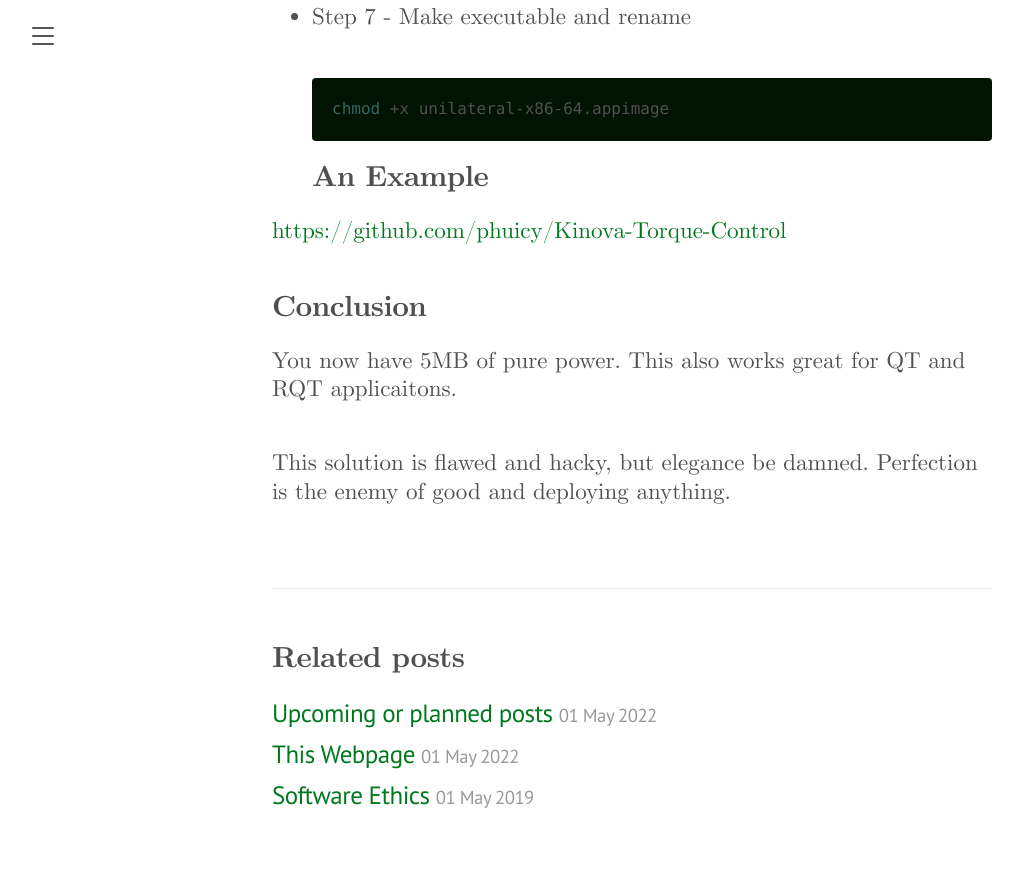
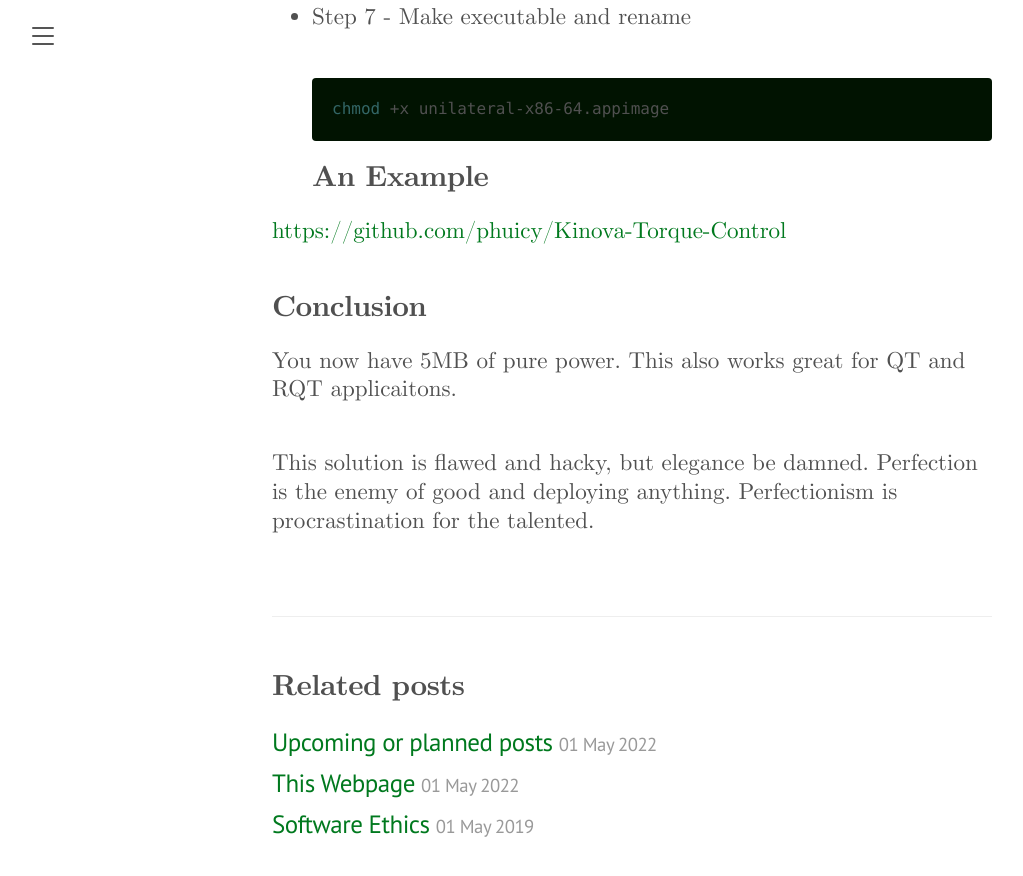
Before and after one commit to phuicy/web, a Jekyll site: the page built from _posts/2022-05-31-AppImages.md, in a window 1280 px wide and 900 px high, scrolled down 6600 px. Shown: the top 876 px of the window, without its empty margins (8-1031 px from the left). Built offline with Jekyll 4.4.1, drawn with Linux system fonts in a browser that asks for light colours.

Commit message:
Update 2022-05-31-AppImages.md

```diff
--- a/_posts/2022-05-31-AppImages.md
+++ b/_posts/2022-05-31-AppImages.md
@@ -170,5 +170,6 @@ DDS (Data Distribution System) is a middleware standard that aims to enable depe
 You now have 5MB of pure power.
 This also works great for QT and RQT applicaitons.
 
- This solution is flawed and hacky, but elegance be damned.
-  Perfection is the enemy of good and deploying anything.
+This solution is flawed and hacky, but elegance be damned.
+Perfection is the enemy of good and deploying anything.
+Perfectionism is procrastination for the talented.
```
